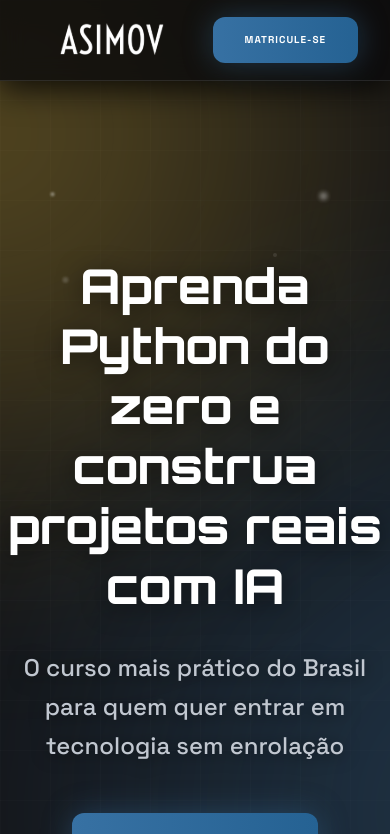
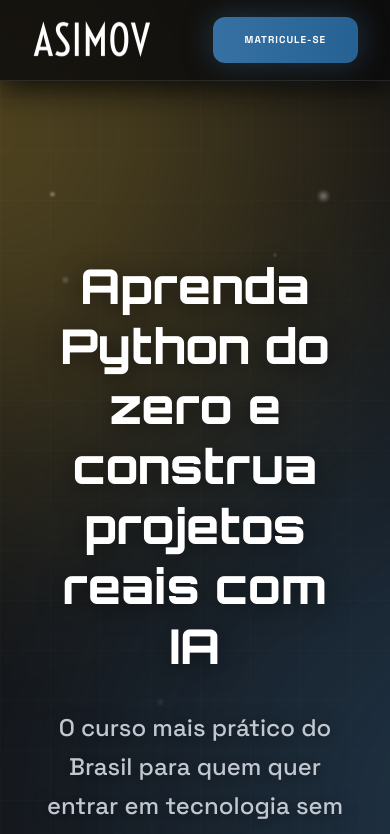
Before and after one commit to euviniciuss/asimov, a Next.js app in the folder parte-2/: page / in a window 390 px wide. Shown: the top 834 px of the page. Built offline with nearby package versions, Linux system fonts and the light colour scheme.

Commit message:
fix: ajustes de responsividade

```diff
--- a/parte-2/src/presentation/components/ui/header/index.tsx
+++ b/parte-2/src/presentation/components/ui/header/index.tsx
@@ -8,7 +8,7 @@ export function Header() {
 		<nav className="fixed top-0 w-full border-b border-white/10 z-50 bg-[#0a0a0c]/80 backdrop-blur-md shadow-[0_8px_32px_0_rgba(0,0,0,0.8)]">
 			<div className="flex justify-between items-center w-full h-20 mx-auto max-w-360 px-8 lg:px-28">
 				<Link href="/">
-					<div className="relative w-40 h-15">
+					<div className="relative w-30 h-20 lg:w-40 lg:h-15">
 						<Image src="/assets/logo.svg" alt="Asimov" fill className="object-contain" />
 					</div>
 				</Link>
--- a/parte-2/src/presentation/flows/public/landing/components/hero-section/styles.ts
+++ b/parte-2/src/presentation/flows/public/landing/components/hero-section/styles.ts
@@ -4,7 +4,7 @@ export const styles = {
 		"hidden lg:block absolute left-[-80px] top-1/4 w-[480px] h-[480px] floating opacity-90 z-10",
 	leftAssetContainer: "w-full h-full flex items-center justify-center transform -rotate-12",
 	leftAssetImage: "w-full h-auto drop-shadow-[0_0_50px_rgba(55,113,163,0.4)]",
-	contentCanvas: "text-center max-w-4xl z-20 mt-[120px]",
+	contentCanvas: "text-center max-w-4xl z-20 mt-[120px] px-8 lg:px-0",
 	h1: "font-h1 text-[48px] text-white mb-8 leading-tight font-extrabold drop-shadow-[0_4px_12px_rgba(0,0,0,0.5)]",
 	p: "font-body-lg text-on-surface-variant mb-12 max-w-2xl mx-auto leading-relaxed text-2xl font-medium drop-shadow-[0_2px_8px_rgba(0,0,0,0.5)]",
 	buttonsWrapper: "flex flex-col sm:flex-row items-center justify-center gap-6 mb-16",
```
